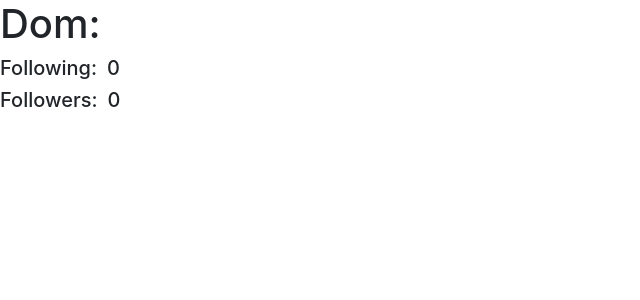
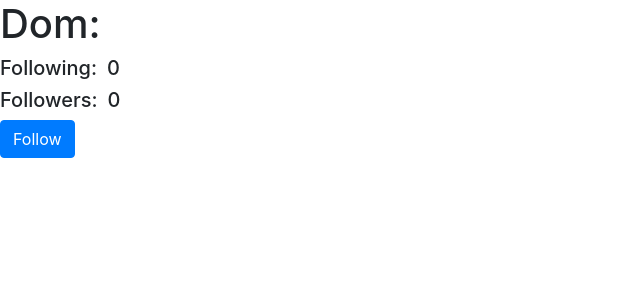
Before and after one commit to d9914/Netowork, a Django app: page /network/1 in a window 1280 px wide. Shown: the part 56-356 px from the top of the page, without its empty margins (0-640 px from the left). Run offline with Django 3.2, Linux system fonts and the light colour scheme; a user stored in the database is signed in; data comes from the database, SQL or seed files in the repository; some libraries are stand-ins or nearby versions.

Commit message:
added follow/unfollow button

```diff
--- a/network/templates/network/profile.html
+++ b/network/templates/network/profile.html
@@ -14,6 +14,14 @@
   <h5 style="margin-right: 10px;">Followers:</h5>
   <h5>{{ profile.followers }}</h5>
 </div>
+
+{% if user.is_authenticated and user.username != profile.username %}
+  {% if profile.user in user.following.all %}
+    <button class="btn btn-primary" onclick="unfollow()">Unfollow</button>
+  {% else %}
+    <button class="btn btn-primary" onclick="follow()">Follow</button>
+  {% endif %}
+{% endif %}
 
 {% for posts in post %}
       <div class="card my-4 bg-light">
```
